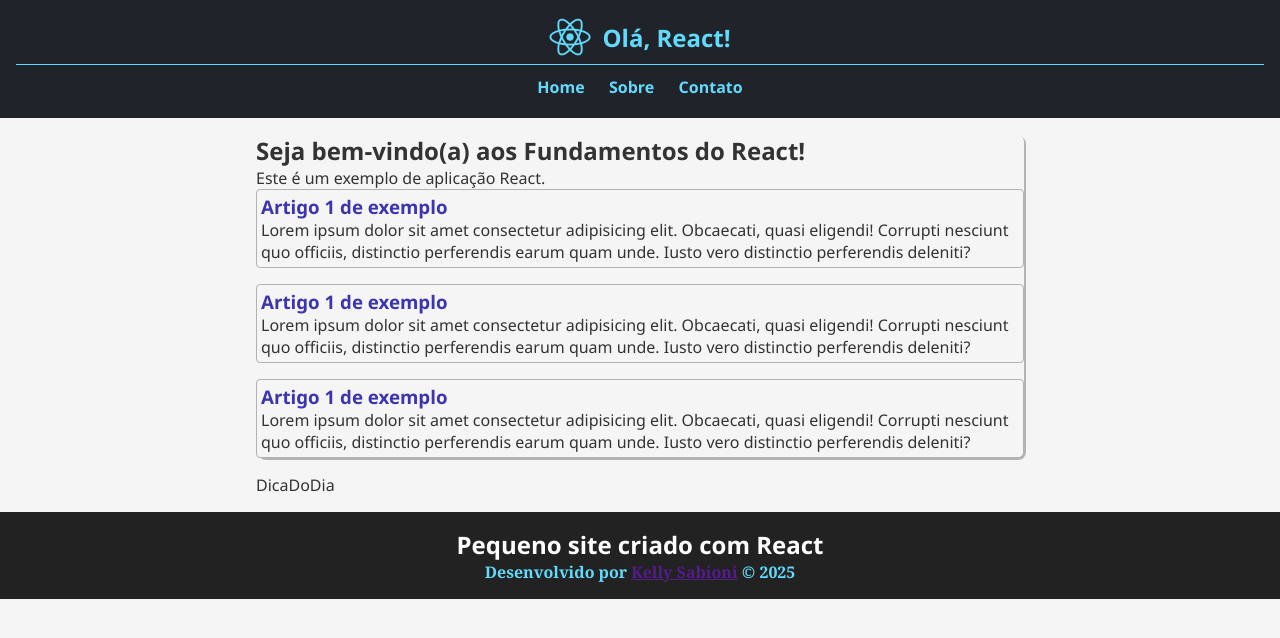
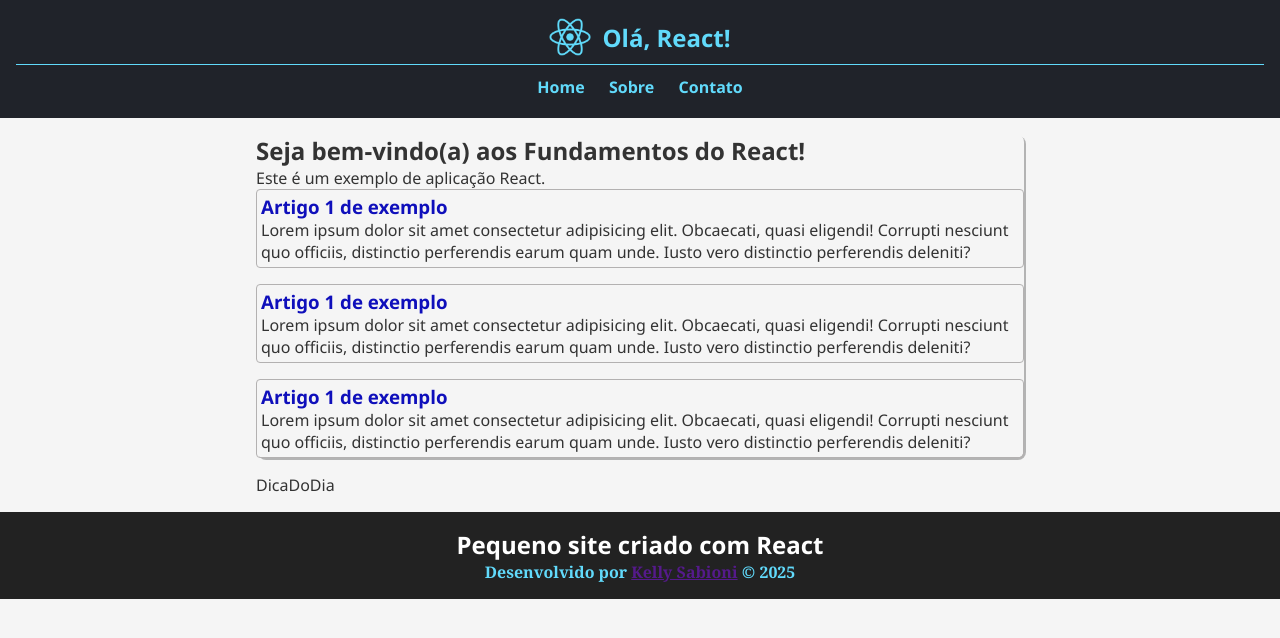
Before and after one commit to kellysabioni/react-fundamentos, a React (Vite) app: page / in a window 1280 px wide. Shown: the top 638 px of the page. Built offline with nearby package versions, Linux system fonts and the light colour scheme.

Commit message:
Atualiza cor

```diff
--- a/src/componentes/Artigo/Artigo.module.css
+++ b/src/componentes/Artigo/Artigo.module.css
@@ -5,6 +5,6 @@
     border-radius: 4px;
 
     h3{
-        color: rgb(61, 52, 175);
+        color: #0f0fbb;
     }
   }
```
